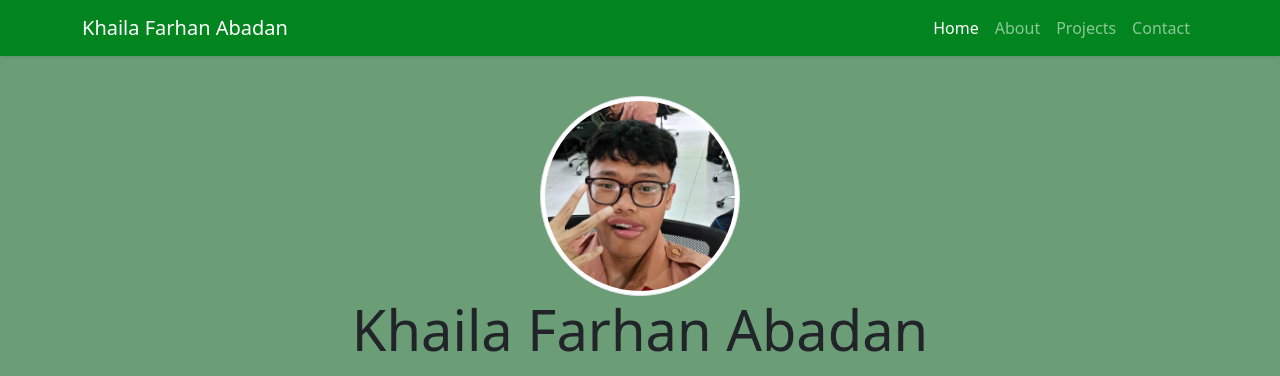
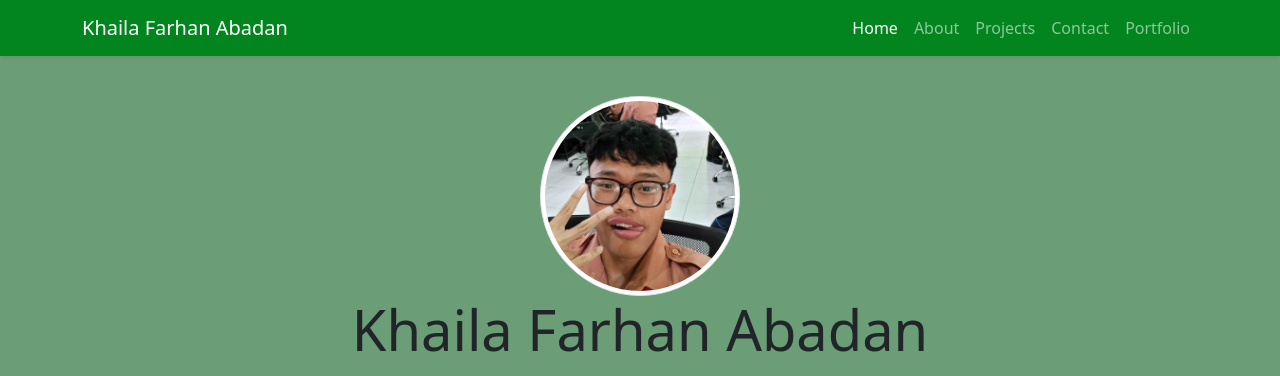
Before and after one commit to kalaFarhan/kalafarhan.github.io, a plain HTML site: page index.html in a window 1280 px wide. Shown: the top 376 px of the page. Drawn offline with nearby package versions, Linux system fonts and the light colour scheme.

Commit message:
Update index.html

```diff
--- a/index.html
+++ b/index.html
@@ -43,6 +43,9 @@
             </li>
             <li class="nav-item">
               <a class="nav-link" href="#contact">Contact</a>
+            </li>
+              <li class="nav-item">
+              <a class="nav-link" href="next.html">Portfolio</a>
             </li>
           </ul>
         </div>
```
